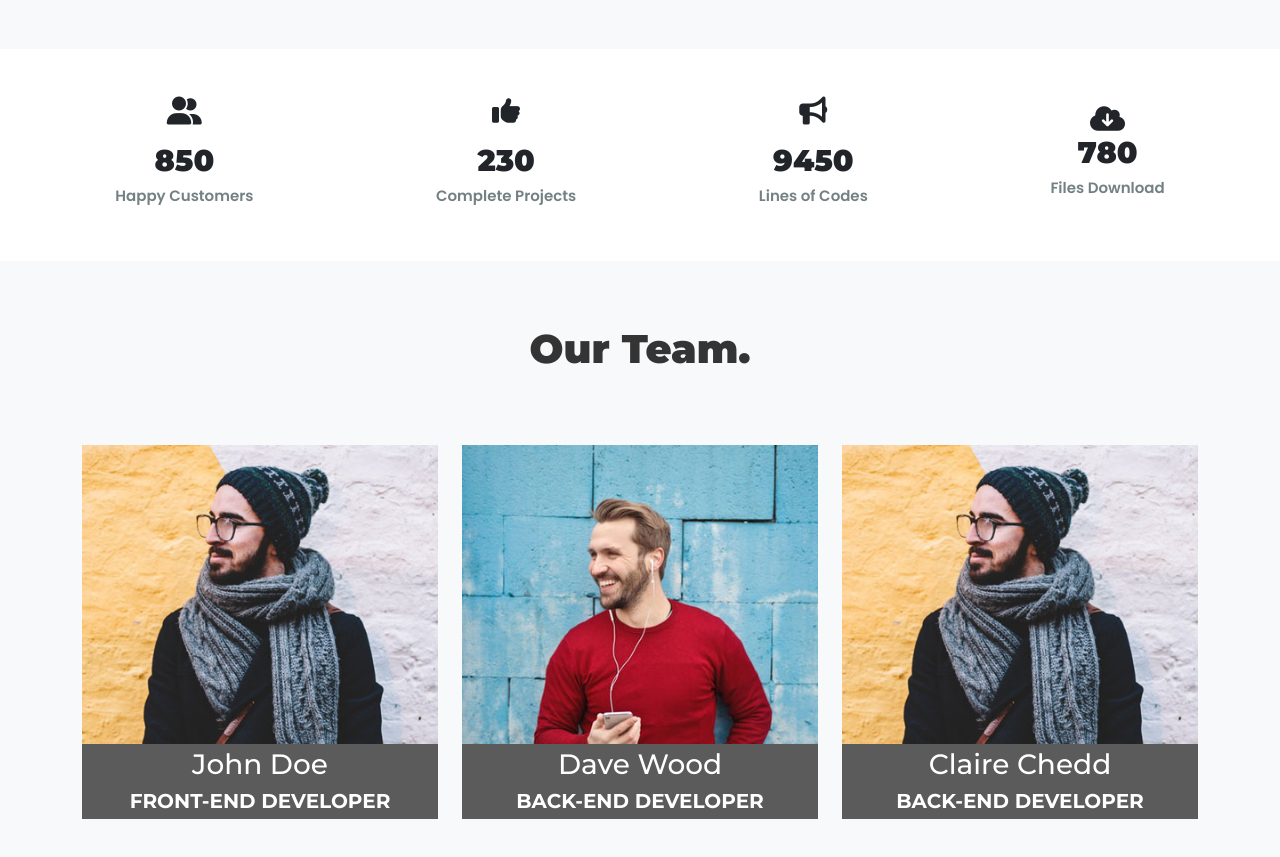
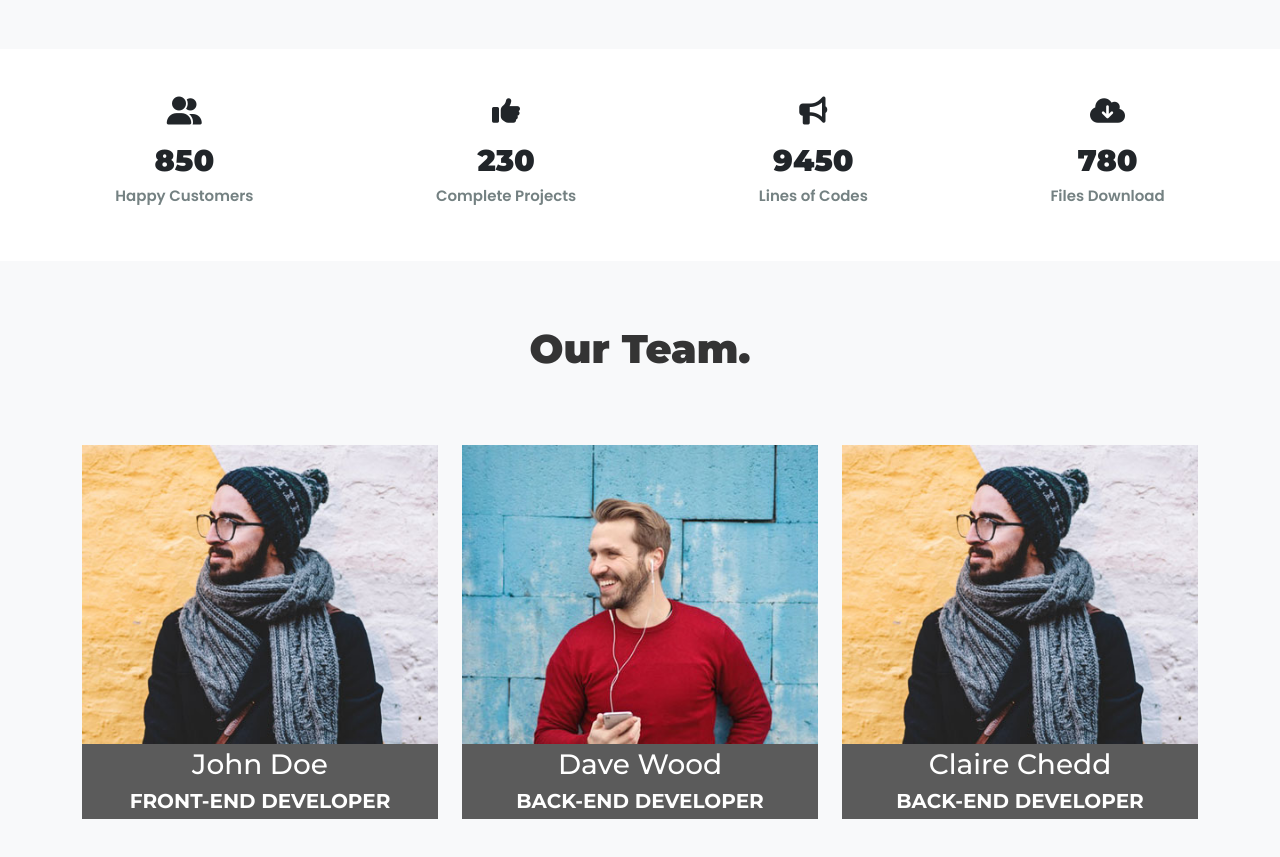
Before and after one commit to Ahmedsami9090/front, a plain HTML site: page Daniels/index.html in a window 1280 px wide. Shown: the part 3340-4197 px from the top of the page. Drawn offline with nearby package versions, Linux system fonts and the light colour scheme.

Commit message:
Update index.html
added missing class in sub-service-section

```diff
--- a/Daniels/index.html
+++ b/Daniels/index.html
@@ -549,7 +549,7 @@
             <i
               class="fa-solid fa-cloud-arrow-down fs-3"
               ></i>
-            <h3 class="fs-3 fw-medium">780</h3>
+            <h3 class="fs-3 fw-medium mt-3">780</h3>
             <h4 class="h6">Files Download</h4>
           </div>
         </div>
```
